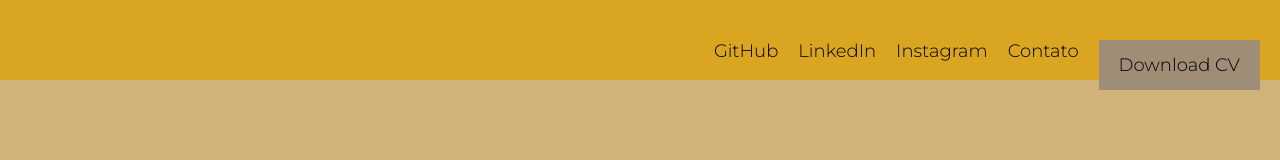
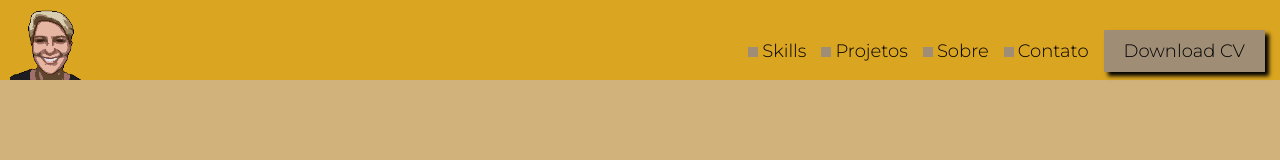
Before and after one commit to majumvalaski/Portifolio, a plain HTML site: page index.html in a window 1280 px wide. Drawn offline with Linux system fonts and the light colour scheme; files whose address does not match are found by name.

Commit message:
Change the menu words, add button style, add span to include a design decoration on the menu and add photo on top

```diff
--- a/index.css
+++ b/index.css
@@ -8,27 +8,44 @@
     height: 80px;
     background-color: goldenrod;
 }
+#photo {
 
+    width: 80px;
+    height: 80px;
+    float:left;
+    margin-left: 10px;
+}
 .menu_inicial a {
-
+    display: inline-block;
     font-size: 18px;
     text-decoration: none;
     font-family: "Montserrat";
     color: black;
     font-weight: 300;
-    margin-right: 20px;
+    margin-right: 15px;
     margin-top: 40px;
     float: right;
+}
 
+span {
+    display: inline-block;
+    background-color:rgba(157, 140, 121, 0.965);
+    width: 10px;
+    height: 10px;
+    margin-right: 4px;
+    vertical-align: middle;
 }
 #button {
+
     display: inline-block;
     background-color: rgba(157, 140, 121, 0.965);
-    height: 50px;
-    line-height: 50px;
     padding-left: 20px;
     padding-right: 20px;
-    padding-top: 0px;
+    padding-top: 10px;
+    padding-bottom: 10px;
+    box-shadow: 4px 4px 4px black;
+    margin-top: 30px;
+
 }
 
 body {
--- a/index.html
+++ b/index.html
@@ -16,15 +16,14 @@
 
 
 <header class="cabecalho">
-
+    <img id="photo" src="/Users/mariajuliamanassesvalaski/Documents/DEV/Mentoria Dev /Portifólio/img/fotopixelsemfundo.png">
     <nav class="menu_inicial">
 
         <a id="button" href="" lang="en">Download CV</a>
-        <a href="https://api.whatsapp.com/send?phone=5541987636630">Contato</a>
-        <a href="https://www.instagram.com/majuvalaski/">Instagram</a>
-        <a href="https://www.linkedin.com/in/mariajuliamanassesvalaski/">LinkedIn</a>
-        <a href="https://github.com/majumvalaski">GitHub</a>
-
+        <a href=""><span></span>Contato</a>
+        <a href=""><span></span>Sobre</a>
+        <a href=""><span></span>Projetos</a>
+        <a href=""><span></span>Skills</a>
 
     </nav>
 </header>
```
Also changed, not shown: img/fotopixelsemfundo.png (added).
